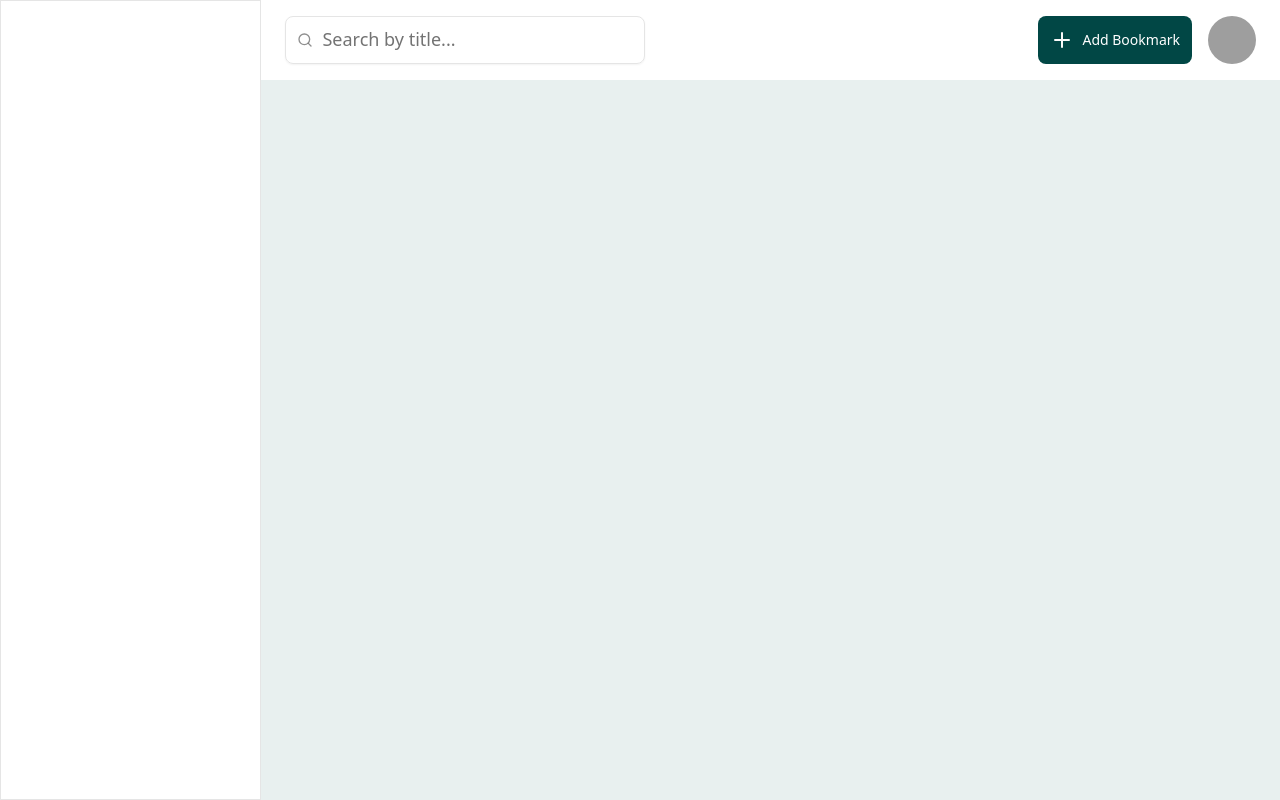
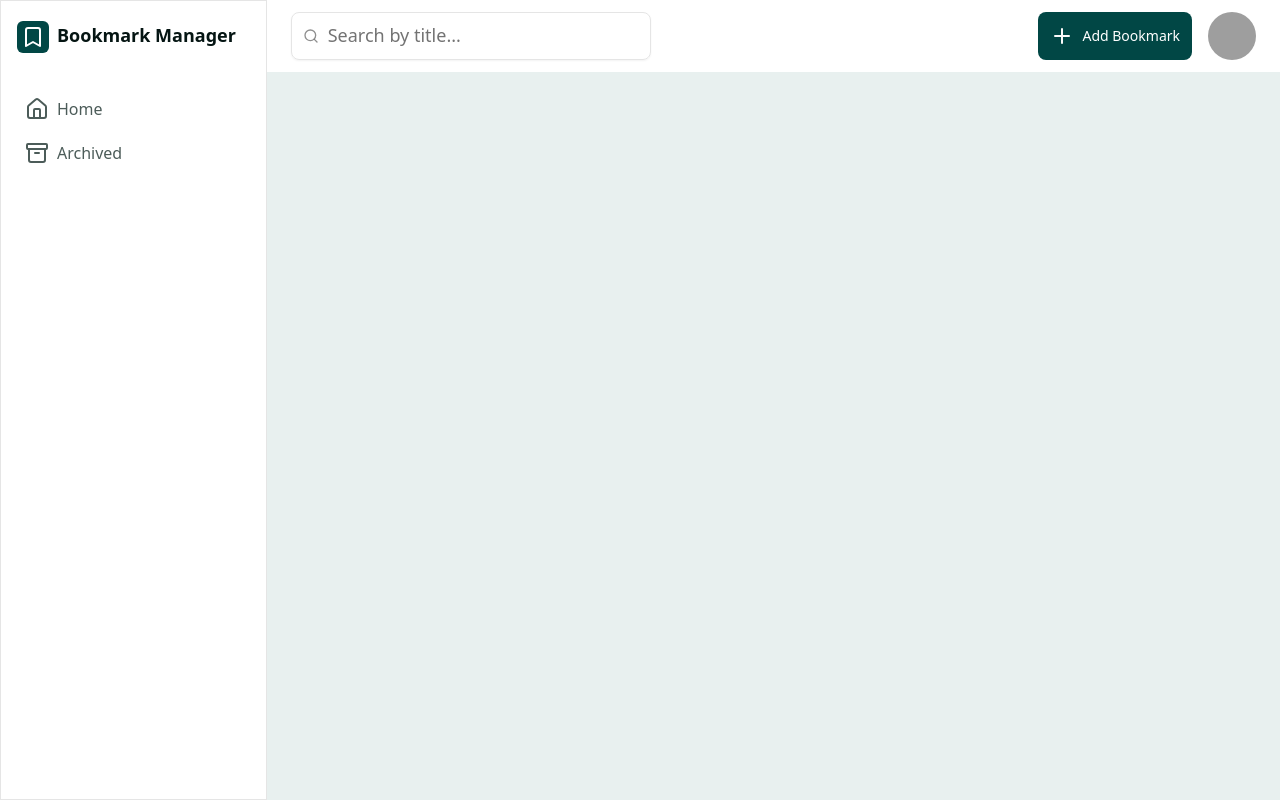
Before and after one commit to Shadrack04/bookmark-manager, a Next.js app: page / in a window 1280 px wide. Built offline with nearby package versions, Linux system fonts and the light colour scheme; grey boxes are pictures that could not be loaded.

Commit message:
style the side bar navigation

```diff
--- a/app/globals.css
+++ b/app/globals.css
@@ -55,7 +55,7 @@
   --primary-foreground: oklch(0.985 0 0);
   --secondary: #051513;
   --secondary-foreground: oklch(0.205 0 0);
-  --muted: oklch(0.97 0 0);
+  --muted: #4c5c59;
   --muted-foreground: oklch(0.556 0 0);
   --accent: oklch(0.97 0 0);
   --accent-foreground: oklch(0.205 0 0);
@@ -89,7 +89,7 @@
   --primary-foreground: oklch(0.205 0 0);
   --secondary: #ffffff;
   --secondary-foreground: oklch(0.985 0 0);
-  --muted: oklch(0.269 0 0);
+  --muted: #b1b9b9;
   --muted-foreground: oklch(0.708 0 0);
   --accent: oklch(0.269 0 0);
   --accent-foreground: oklch(0.985 0 0);
--- /dev/null
+++ b/components/logo.tsx
@@ -0,0 +1,18 @@
+import { Bookmark } from "lucide-react";
+import Link from "next/link";
+import React from "react";
+
+type LogoProps = {
+  href?: string;
+};
+
+export default function Logo({ href }: LogoProps) {
+  return (
+    <Link href={href || "/"} className=" flex gap-2">
+      <Bookmark className=" size-8 p-1 bg-primary rounded-sm" />
+      <span className=" text-lg text-secondary font-bold">
+        Bookmark Manager
+      </span>
+    </Link>
+  );
+}
--- a/components/side-bar.tsx
+++ b/components/side-bar.tsx
@@ -1,9 +1,45 @@
 import React from "react";
+import Logo from "./logo";
+import { Archive, Home, LucideIcon } from "lucide-react";
+import Link from "next/link";
+
+type NavLinks = {
+  href: string;
+  name: string;
+  icon: LucideIcon;
+};
+
+const navLinks: NavLinks[] = [
+  {
+    icon: Home,
+    name: "Home",
+    href: "/",
+  },
+  {
+    icon: Archive,
+    name: "Archived",
+    href: "/archived",
+  },
+];
 
 export default function SideBar() {
   return (
-    <div className=" hidden lg:flex w-82 border-1 bg-foreground min-h-screen">
-      side-bar
+    <div className=" hidden lg:flex flex-col gap-4 w-82 border-1 bg-foreground min-h-screen px-4">
+      <div className="h-20 lg:h-18 flex items-center">
+        <Logo />
+      </div>
+      <div className=" flex flex-col gap-1">
+        {navLinks?.map(({ name, href, icon: Icon }) => (
+          <Link
+            key={name}
+            href={href}
+            className=" text-muted hover:text-secondary hover:bg-background/80 py-2 px-2 flex rounded-md items-center gap-2"
+          >
+            <Icon />
+            <span>{name}</span>
+          </Link>
+        ))}
+      </div>
     </div>
   );
 }
--- a/components/top-bar.tsx
+++ b/components/top-bar.tsx
@@ -7,7 +7,7 @@ import SideDrawer from "./side-drawer";
 
 export default function TopBar() {
   return (
-    <nav className=" custom-padding flex items-center justify-between w-full h-20 bg-foreground">
+    <nav className=" custom-padding flex items-center justify-between w-full h-20 lg:h-18 bg-foreground">
       <div className=" flex items-center gap-2 md:gap-4">
         {/* <Menu className=" text-secondary p-2 border-border border-2 size-12 rounded-lg cursor-pointer" /> */}
         <SideDrawer />
```
Also changed, not shown: components/tag-item.tsx (added), components/tags.tsx (added).
